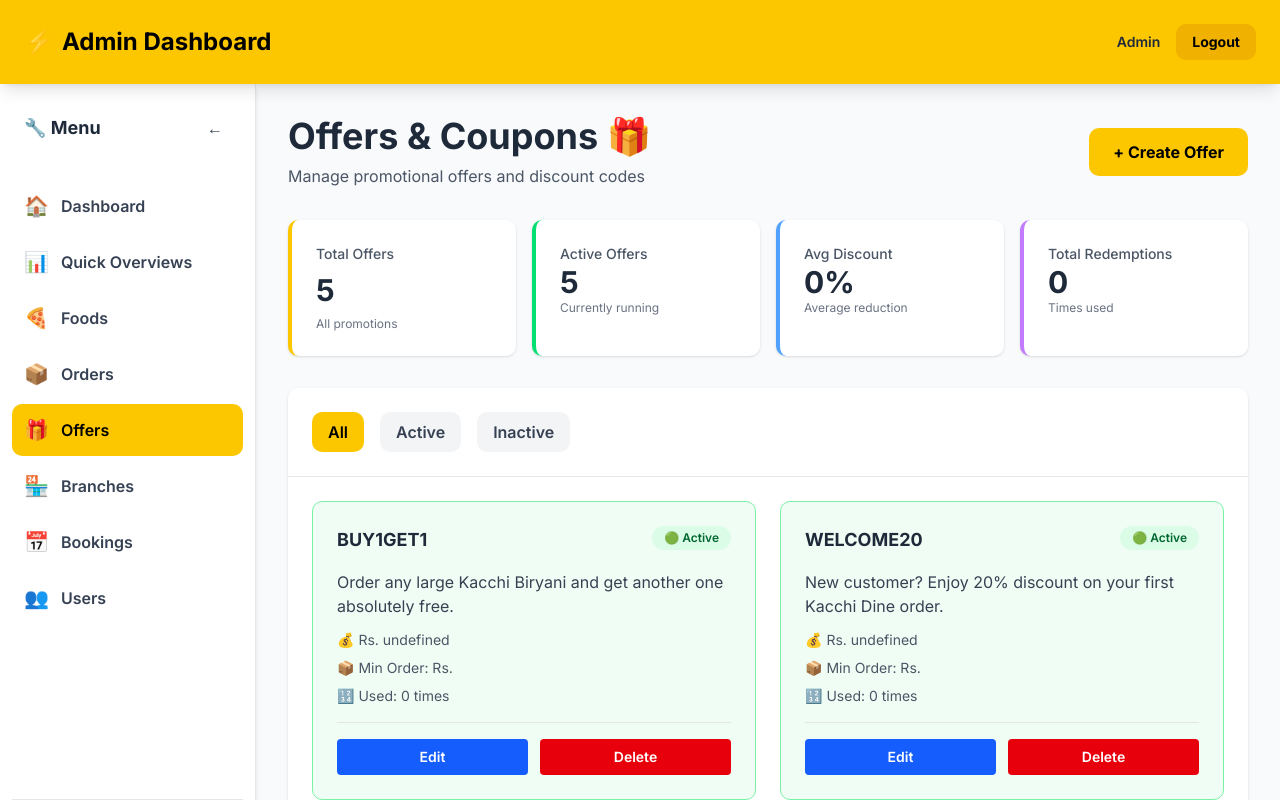
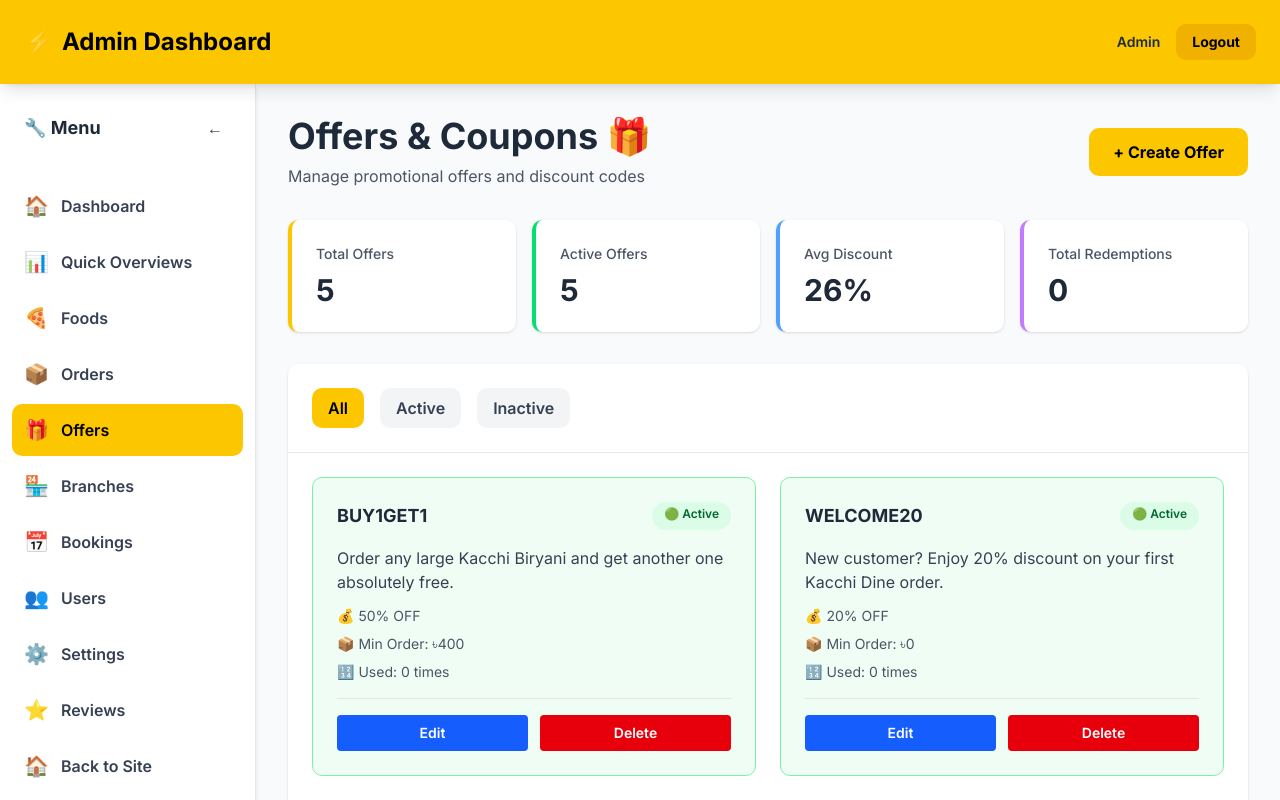
Before and after one commit to mihad-khadem/kacchi_dine, a Next.js app: page /admin/offers in a window 1280 px wide. Shown: the top 800 px of the page. Built offline with nearby package versions, Linux system fonts and the light colour scheme.

Commit message:
fix(admin offers): type mismatchs

```diff
--- a/app/admin/dashboard/page.tsx
+++ b/app/admin/dashboard/page.tsx
@@ -244,10 +244,11 @@ export default function AdminDashboardPage() {
             </table>
           </div>
         </div>
+        {/* Recent Reviews */}
       </div>
 
       {/* Secondary Grid - Bookings & Menu Items */}
-      <div className="grid grid-cols-1 lg:grid-cols-3 gap-8 mb-8">
+      <div className="grid grid-cols-1 lg:grid-cols-3 gap-8 my-8">
         {/* Recent Bookings - Replace with API after backend */}
         <div className="lg:col-span-2 bg-white rounded-lg shadow p-6">
           <div className="flex items-center justify-between mb-6">
--- a/app/admin/offers/page.tsx
+++ b/app/admin/offers/page.tsx
@@ -1,15 +1,17 @@
 // app/admin/offers/page.tsx
-
 "use client";
 
 import React, { useState } from "react";
 import { useOffers } from "@/redux/hooks";
+import { StatCardCompo } from "@/components/admin/StatCardCompo";
 
 export default function AdminOffersPage() {
   const offers = useOffers();
-  const [filterActive, setFilterActive] = useState("All");
 
-  // Filter offers
+  const [filterActive, setFilterActive] = useState<
+    "All" | "Active" | "Inactive"
+  >("All");
+
   const filteredOffers =
     filterActive === "All"
       ? offers
@@ -17,23 +19,24 @@ export default function AdminOffersPage() {
       ? offers.filter((o) => o.active)
       : offers.filter((o) => !o.active);
 
-  // Calculate metrics
   const totalOffers = offers.length;
   const activeOffers = offers.filter((o) => o.active).length;
+
   const avgDiscount =
     offers.length > 0
       ? Math.round(
-          offers.reduce((sum, o) => sum + (o.discountPercentage || 0), 0) /
-            offers.length
+          offers.reduce((sum, o) => sum + o.discountPercent, 0) / offers.length
         )
       : 0;
+
   const totalRedemptions = offers.reduce(
-    (sum, o) => sum + (o.redeemCount || 0),
+    (sum, o) => sum + (o.currentUses ?? 0),
     0
   );
 
   return (
     <div className="p-4 md:p-8 bg-gray-50 min-h-screen">
+      {/* Header */}
       <div className="mb-8 flex flex-col md:flex-row md:items-center md:justify-between gap-4">
         <div>
           <h1 className="text-3xl md:text-4xl font-bold text-gray-800 mb-2">
@@ -43,50 +46,45 @@ export default function AdminOffersPage() {
             Manage promotional offers and discount codes
           </p>
         </div>
+
         <button className="bg-yellow-400 hover:bg-yellow-500 text-black font-bold px-6 py-3 rounded-lg transition w-full md:w-auto">
           + Create Offer
         </button>
       </div>
 
+      {/* Stats */}
       <div className="grid grid-cols-1 md:grid-cols-2 lg:grid-cols-4 gap-4 mb-8">
-        <div className="bg-white rounded-lg shadow p-6 border-l-4 border-yellow-400">
-          <p className="text-gray-600 text-sm font-medium">Total Offers</p>
-          <p className="text-3xl font-bold text-gray-800 mt-2">{totalOffers}</p>
-          <p className="text-xs text-gray-500 mt-2">All promotions</p>
+        <StatCardCompo
+          title="Total Offers"
+          value={totalOffers}
+          color="yellow"
+        />
+        <StatCardCompo
+          title="Active Offers"
+          value={activeOffers}
+          color="green"
+        />
+        <StatCardCompo
+          title="Avg Discount"
+          value={`${avgDiscount}%`}
+          color="blue"
+        />
+        <StatCardCompo
+          title="Total Redemptions"
+          value={totalRedemptions}
+          color="purple"
+        />
       </div>
 
-        <div className="bg-white rounded-lg shadow p-6 border-l-4 border-green-400">
-          <p className="text-gray-600 text-sm font-medium">Active Offers</p>
-          <p className="text-3xl font-bold text-gray-800 mt-2\">
-            {activeOffers}
-          </p>
-          <p className="text-xs text-gray-500 mt-2\">Currently running</p>
-        </div>
-
-        <div className="bg-white rounded-lg shadow p-6 border-l-4 border-blue-400">
-          <p className="text-gray-600 text-sm font-medium">Avg Discount</p>
-          <p className="text-3xl font-bold text-gray-800 mt-2\">
-            {avgDiscount}%
-          </p>
-          <p className="text-xs text-gray-500 mt-2\">Average reduction</p>
-        </div>
-
-        <div className="bg-white rounded-lg shadow p-6 border-l-4 border-purple-400">
-          <p className="text-gray-600 text-sm font-medium">Total Redemptions</p>
-          <p className="text-3xl font-bold text-gray-800 mt-2\">
-            {totalRedemptions}
-          </p>
-          <p className="text-xs text-gray-500 mt-2\">Times used</p>
-        </div>
-      </div>
-
+      {/* Offers */}
       <div className="bg-white rounded-lg shadow overflow-hidden">
-        <div className="p-6 border-b border-gray-200">
-          <div className="flex gap-4">
+        <div className="p-6 border-b border-gray-200 flex gap-4">
           {["All", "Active", "Inactive"].map((status) => (
             <button
               key={status}
-                onClick={() => setFilterActive(status)}
+              onClick={() =>
+                setFilterActive(status as "All" | "Active" | "Inactive")
+              }
               className={`px-4 py-2 rounded-lg font-semibold transition ${
                 filterActive === status
                   ? "bg-yellow-400 text-black"
@@ -97,10 +95,9 @@ export default function AdminOffersPage() {
             </button>
           ))}
         </div>
-        </div>
 
         <div className="grid grid-cols-1 md:grid-cols-2 gap-6 p-6">
-          {filteredOffers.length > 0 ? (
+          {filteredOffers.length ? (
             filteredOffers.map((offer) => (
               <div
                 key={offer.id}
@@ -110,7 +107,7 @@ export default function AdminOffersPage() {
                     : "border-gray-300 bg-gray-50"
                 }`}
               >
-                <div className="flex items-start justify-between mb-4">
+                <div className="flex justify-between mb-4">
                   <h3 className="text-lg font-bold text-gray-800">
                     {offer.code}
                   </h3>
@@ -124,29 +121,32 @@ export default function AdminOffersPage() {
                     {offer.active ? "🟢 Active" : "🔴 Inactive"}
                   </span>
                 </div>
+
                 <p className="text-gray-700 mb-3">{offer.description}</p>
+
                 <div className="space-y-2 text-sm text-gray-600 mb-4">
                   <p>
                     💰{" "}
-                    {offer.discountPercentage
-                      ? `${offer.discountPercentage}% OFF`
-                      : `Rs. ${offer.fixedDiscount}`}
+                    {offer.discountFixed
+                      ? `৳${offer.discountFixed} OFF`
+                      : `${offer.discountPercent}% OFF`}
                   </p>
-                  <p>📦 Min Order: Rs. {offer.minOrderValue}</p>
-                  <p>🔢 Used: {offer.redeemCount || 0} times</p>
+                  <p>📦 Min Order: ৳{offer.minOrder ?? 0}</p>
+                  <p>🔢 Used: {offer.currentUses ?? 0} times</p>
                 </div>
+
                 <div className="flex gap-3 pt-4 border-t">
-                  <button className="flex-1 bg-blue-600 hover:bg-blue-700 text-white font-semibold py-2 rounded transition text-sm">
+                  <button className="flex-1 bg-blue-600 hover:bg-blue-700 text-white py-2 rounded text-sm font-semibold">
                     Edit
                   </button>
-                  <button className="flex-1 bg-red-600 hover:bg-red-700 text-white font-semibold py-2 rounded transition text-sm">
+                  <button className="flex-1 bg-red-600 hover:bg-red-700 text-white py-2 rounded text-sm font-semibold">
                     Delete
                   </button>
                 </div>
               </div>
             ))
           ) : (
-            <div className="col-span-full py-12 text-center text-gray-500">
+            <div className="col-span-full text-center py-12 text-gray-500">
               No offers found
             </div>
           )}
--- a/app/layout.tsx
+++ b/app/layout.tsx
@@ -1,8 +1,7 @@
 import "./globals.css";
 import { Inter } from "next/font/google";
 import Providers from "@/redux/Providers";
-// import Navbar from "@/components/layout/Navbar"; // Navbar is in UserLayout
-// import Footer from "@/components/layout/Footer";
+import { SpeedInsights } from "@vercel/speed-insights/next";
 import type { Metadata } from "next";
 
 const inter = Inter({ subsets: ["latin"] });
@@ -12,7 +11,7 @@ export const metadata: Metadata = {
 
   title: "Kacchi Dine – Authentic Kacchi Biryani",
   description:
-    "Order authentic Dhaka-style Kacchi Biryani, Borhani and more from Kacchi Dine. Fresh, hot & delivered fast.",
+    "Order authentic Bangladeshi-style Kacchi Biryani, Borhani and more from Kacchi Dine. Fresh, hot & delivered fast.",
 
   keywords: [
     "kacchi dine",
@@ -62,6 +61,7 @@ export default function RootLayout({
         <Providers>
           <main className="flex-1">{children}</main>
         </Providers>
+        <SpeedInsights />
       </body>
     </html>
   );
--- a/components/admin/AdminSidebar.tsx
+++ b/components/admin/AdminSidebar.tsx
@@ -2,39 +2,28 @@
 
 import Link from "next/link";
 import { usePathname } from "next/navigation";
-import { useState, useEffect } from "react";
+import { useEffect, useState } from "react";
 import { HiX } from "react-icons/hi";
 
 interface AdminSidebarProps {
-  isOpen?: boolean;
-  onClose?: () => void;
+  isOpen?: boolean; // mobile only
+  onClose?: () => void; // mobile only
 }
 
 export default function AdminSidebar({ isOpen, onClose }: AdminSidebarProps) {
-  const role = "admin" as string; // useAuthRole();
+  const role = "admin"; // replace with useAuthRole()
   const pathname = usePathname();
+
   const [collapsed, setCollapsed] = useState(false);
 
-  // Close mobile menu when pathname changes
+  /* 🔹 Close mobile sidebar after navigation */
   useEffect(() => {
-    if (onClose) onClose();
-  }, [pathname, onClose]);
+    if (isOpen && onClose) {
+      onClose();
+    }
+  }, [pathname]);
 
-  if (role !== "admin") {
-    return (
-      <aside className="hidden md:flex w-64 bg-white shadow-md h-screen sticky top-16 p-6 flex-col gap-4 border-r border-gray-200">
-        <div className="text-lg font-bold mb-4 text-red-600">
-          ⚠️ Access Denied
-        </div>
-        <Link
-          href="/"
-          className="text-gray-700 hover:text-yellow-500 hover:bg-yellow-50 px-3 py-2 rounded transition font-semibold"
-        >
-          Return to Home
-        </Link>
-      </aside>
-    );
-  }
+  if (role !== "admin") return null;
 
   const menuItems = [
     { label: "Dashboard", href: "/admin", icon: "🏠" },
@@ -45,17 +34,20 @@ export default function AdminSidebar({ isOpen, onClose }: AdminSidebarProps) {
     { label: "Branches", href: "/admin/branches", icon: "🏪" },
     { label: "Bookings", href: "/admin/bookings", icon: "📅" },
     { label: "Users", href: "/admin/users", icon: "👥" },
+    { label: "Settings", href: "/admin/settings", icon: "⚙️" },
+    { label: "Reviews", href: "/admin/reviews", icon: "⭐" },
+    { label: "Back to Site", href: "/", icon: "🏠" },
   ];
 
   return (
     <>
-      {/* Desktop Sidebar - Collapsible */}
+      {/* ===================== DESKTOP SIDEBAR (UNCHANGED BEHAVIOR) ===================== */}
       <aside
         className={`hidden md:flex fixed md:sticky top-0 h-screen bg-white shadow-md flex-col gap-2 border-r border-gray-200 overflow-y-auto transition-all duration-300 z-30 ${
           collapsed ? "w-20" : "w-64"
         }`}
       >
-        {/* Header with Toggle */}
+        {/* Header */}
         <div className="p-6 flex items-center justify-between">
           {!collapsed && (
             <div className="text-lg font-bold text-gray-800">🔧 Menu</div>
@@ -91,44 +83,42 @@ export default function AdminSidebar({ isOpen, onClose }: AdminSidebarProps) {
           })}
         </nav>
 
-        {/* Divider */}
-        <div className="border-t border-gray-200 mx-3"></div>
-
-        {/* Footer Links */}
-        <div className="space-y-1 px-3 pb-6">
+        {/* Footer */}
+        {/* <div className="border-t border-gray-200 mx-3" />
+        <div className="px-3 pb-6">
           <Link
             href="/"
-            className="flex items-center gap-3 px-3 py-3 rounded-lg text-gray-700 hover:bg-gray-100 hover:text-gray-900 transition font-semibold"
+            className="flex items-center gap-3 px-3 py-3 rounded-lg text-gray-700 hover:bg-gray-100 transition font-semibold"
             title={collapsed ? "Back to Site" : undefined}
           >
             <span className="text-xl shrink-0">🏠</span>
-            {!collapsed && <span className="truncate">Back to Site</span>}
+            {!collapsed && <span>Back to Site</span>}
           </Link>
-        </div>
+        </div> */}
       </aside>
 
-      {/* Mobile Sidebar - Overlay */}
+      {/* ===================== MOBILE SIDEBAR (CONTROLLED) ===================== */}
       {isOpen && (
         <>
-          {/* Backdrop */}
+          {/* Overlay */}
           <div
             className="fixed inset-0 bg-black bg-opacity-40 md:hidden z-40"
             onClick={onClose}
           />
 
-          {/* Mobile Menu */}
-          <aside className="fixed left-0 top-0 h-screen w-64 bg-white shadow-lg flex flex-col md:hidden z-50 overflow-y-auto pt-24">
-            <div className="p-6 flex items-center justify-between border-b absolute top-0 left-0 right-0 bg-white">
+          {/* Mobile Drawer */}
+          <aside className="fixed left-0 top-0 h-screen w-64 bg-white shadow-lg flex flex-col md:hidden z-50 overflow-y-auto">
+            <div className="p-4 flex items-center justify-between border-b">
               <div className="text-lg font-bold text-gray-800">🔧 Admin</div>
               <button
                 onClick={onClose}
-                className="p-2 hover:bg-gray-100 rounded-lg transition text-gray-700"
+                className="p-2 hover:bg-gray-100 rounded-lg transition"
               >
                 <HiX className="text-xl" />
               </button>
             </div>
 
-            <nav className="space-y-1 p-3 flex-1 mt-6">
+            <nav className="space-y-1 p-3 flex-1">
               {menuItems.map((item) => {
                 const isActive = pathname === item.href;
                 return (
--- /dev/null
+++ b/components/admin/StatCardCompo.tsx
@@ -0,0 +1,27 @@
+import React from "react";
+
+export const StatCardCompo = ({
+  title,
+  value,
+  color,
+}: {
+  title: string;
+  value: string | number;
+  color: "yellow" | "green" | "blue" | "purple";
+}) => {
+  const borderMap = {
+    yellow: "border-yellow-400",
+    green: "border-green-400",
+    blue: "border-blue-400",
+    purple: "border-purple-400",
+  };
+
+  return (
+    <div
+      className={`bg-white rounded-lg shadow p-6 border-l-4 ${borderMap[color]}`}
+    >
+      <p className="text-gray-600 text-sm font-medium">{title}</p>
+      <p className="text-3xl font-bold text-gray-800 mt-2">{value}</p>
+    </div>
+  );
+};
--- a/package.json
+++ b/package.json
@@ -14,6 +14,7 @@
     "@radix-ui/react-slot": "^1.2.4",
     "@radix-ui/react-tabs": "^1.1.13",
     "@reduxjs/toolkit": "^2.11.2",
+    "@vercel/speed-insights": "^1.3.1",
     "class-variance-authority": "^0.7.1",
     "clsx": "^2.1.1",
     "embla-carousel-autoplay": "^8.6.0",
```
Also changed, not shown: 1 other file (tests, documents, lock files or other folders). Lines whose indentation alone changed are shown as unchanged.
